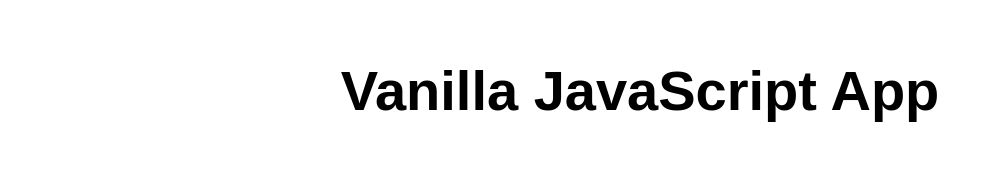
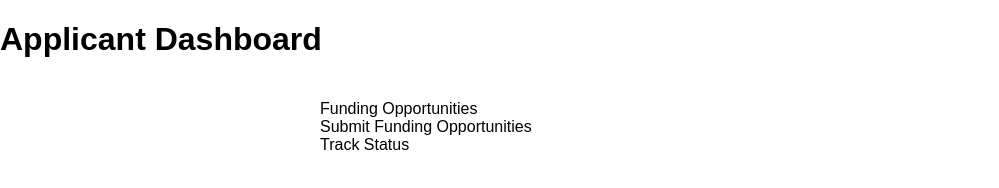
Before and after one commit to kmabasa212/finale, a website: page src/index.html in a window 1280 px wide. Shown: the whole page, without its empty margins (0-999 px from the left). Drawn offline with Linux system fonts and the light colour scheme.

Commit message:
index.html update

```diff
--- a/src/index.html
+++ b/src/index.html
@@ -1,17 +1,26 @@
 <!DOCTYPE html>
 <html lang="en">
-
 <head>
-  <meta charset="UTF-8">
-  <meta name="viewport" content="width=device-width, initial-scale=1.0">
-  <link rel="stylesheet" href="styles.css">
-  <title>Vanilla JavaScript App</title>
+    <meta charset="UTF-8">
+    <meta name="viewport" content="width=device-width, initial-scale=1.0">
+    <title>Applicant Dashboard</title>
+    <link rel="stylesheet" href="styles.css">
 </head>
-
 <body>
-  <main>
-    <h1>Vanilla JavaScript App</h1>
-  </main>
+    <header>
+        <h1>Applicant Dashboard</h1>
+    </header>
+    <main>
+        <div class="option" onclick="navigateTo('advertise_applicant.html')">
+            Funding Opportunities
+        </div>
+        <div class="option" onclick="navigateTo('submit.html')">
+            Submit Funding Opportunities
+        </div>
+        <div class="option" onclick="navigateTo('track.html')">
+            Track Status
+        </div>
+    </main>
+    <script src="script.js"></script>
 </body>
-
 </html>
```
